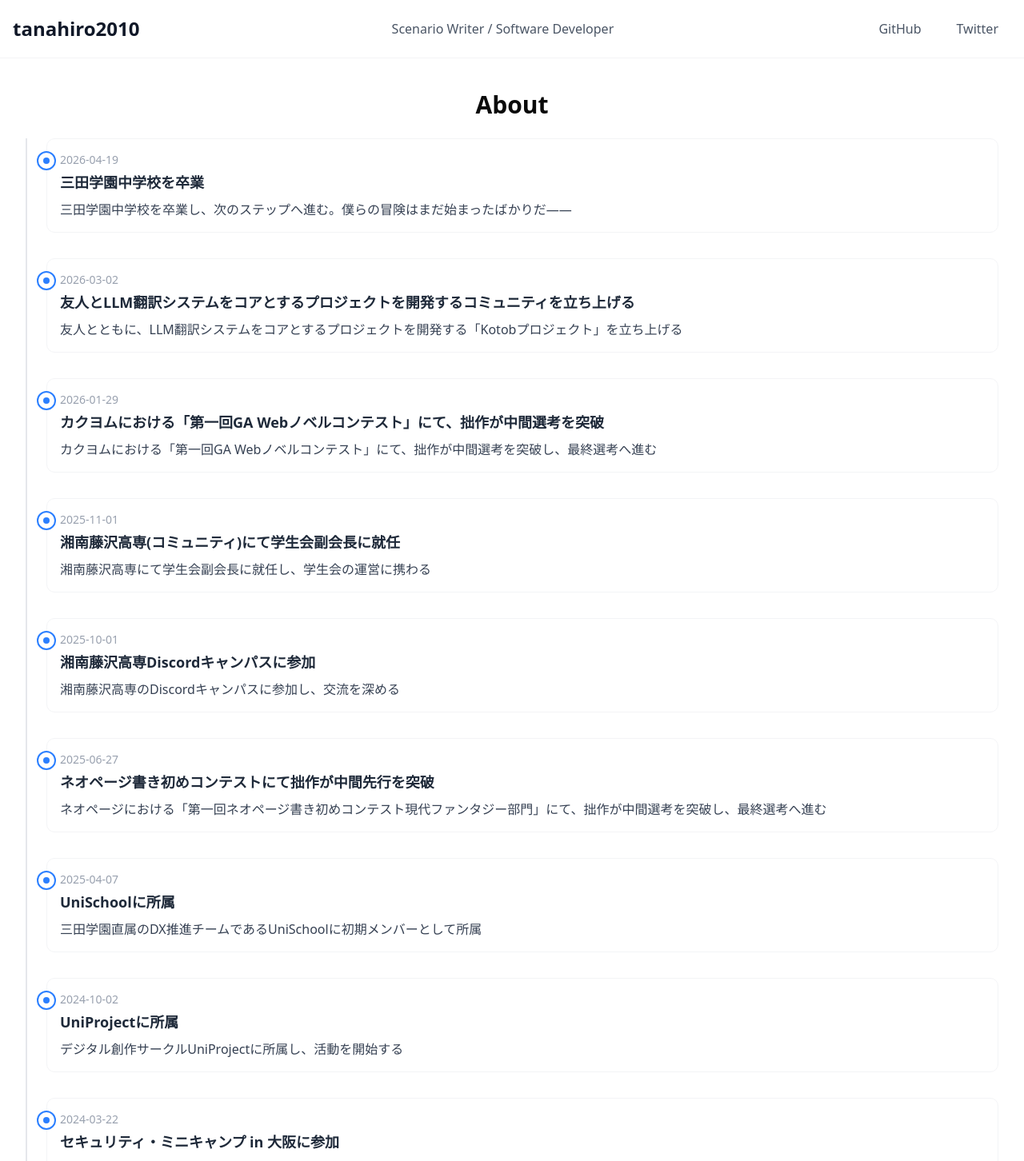
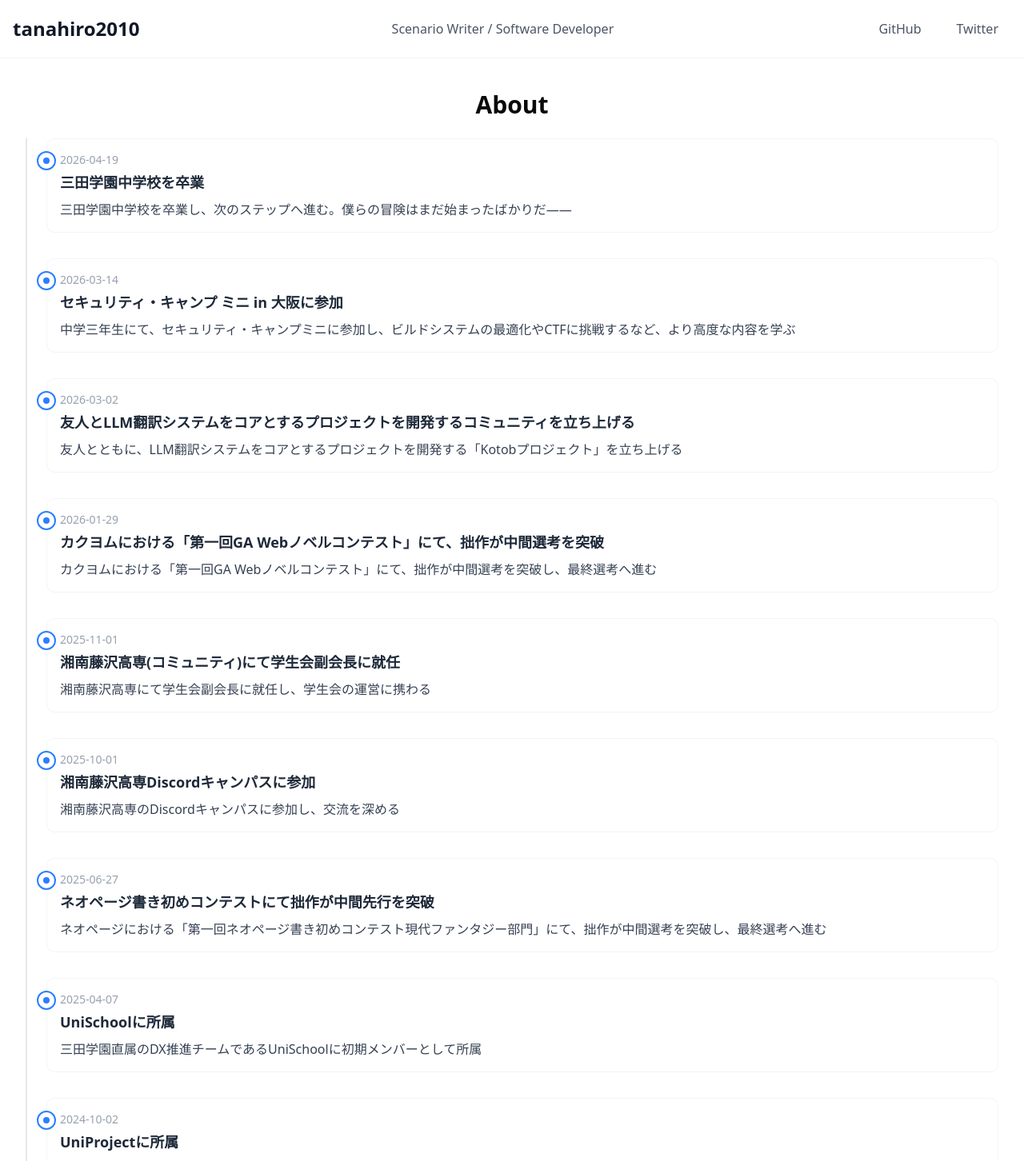
Before and after one commit to tanahiro2010/portfolio, a React (Vite) app: page /about in a window 1280 px wide. Shown: the top 1452 px of the page at 80% size. Built offline with nearby package versions, Linux system fonts and the light colour scheme.

Commit message:
feat: 年表を追加

```diff
--- a/src/app/about.tsx
+++ b/src/app/about.tsx
@@ -33,7 +33,7 @@ const HISTORY: Array<HistoryItem> = [
     },
     {
         date: '2024-03-22',
-        title: 'セキュリティ・ミニキャンプ in 大阪に参加',
+        title: 'セキュリティ・キャンプ ミニ in 大阪に参加',
         description: '中学一年生にて、セキュリティ・キャンプミニに参加し、セキュリティについて学ぶ'
     },
     {
@@ -72,6 +72,11 @@ const HISTORY: Array<HistoryItem> = [
         description: '友人とともに、LLM翻訳システムをコアとするプロジェクトを開発する「Kotobプロジェクト」を立ち上げる'
     },
     {
+        date: '2026-03-14',
+        title: 'セキュリティ・キャンプ ミニ in 大阪に参加',
+        description: '中学三年生にて、セキュリティ・キャンプミニに参加し、ビルドシステムの最適化やCTFに挑戦するなど、より高度な内容を学ぶ'
+    },
+    {
         date: '2026-04-19',
         title: '三田学園中学校を卒業',
         description: '三田学園中学校を卒業し、次のステップへ進む。僕らの冒険はまだ始まったばかりだ――'
```
